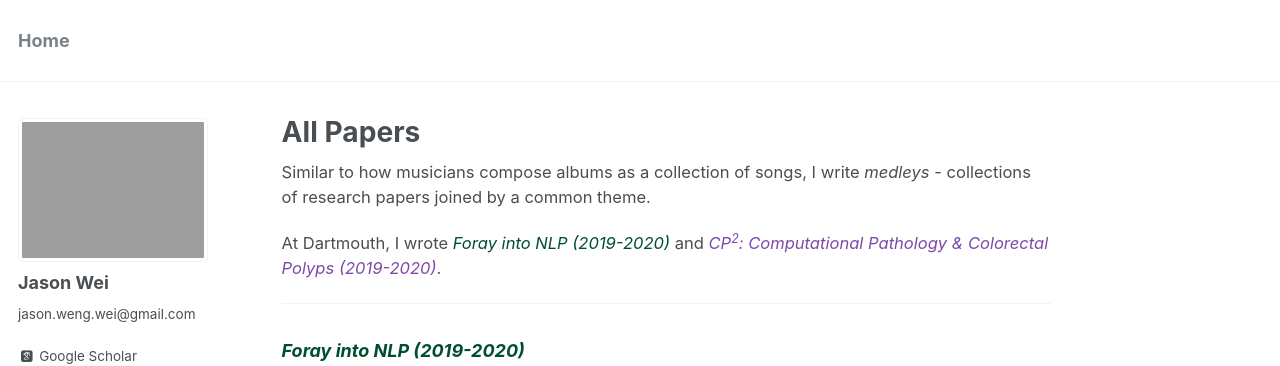
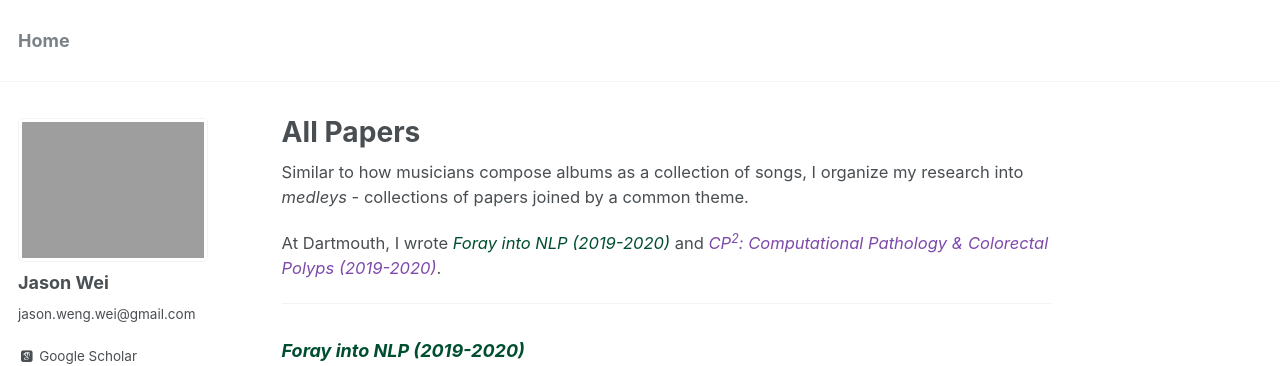
Before and after one commit to jasonwei20/jasonwei20.github.io, a Jekyll site: the page built from _pages/all_papers.md, in a window 1280 px wide and 900 px high. Shown: the top 366 px of the window. Built offline with Jekyll 4.4.1, drawn with Linux system fonts in a browser that asks for light colours; some web fonts are replaced.

Commit message:
add stuff

```diff
--- a/_pages/all_papers.md
+++ b/_pages/all_papers.md
@@ -4,7 +4,7 @@
 author_profile: true
 ---
 
-Similar to how musicians compose albums as a collection of songs, I write *medleys* - collections of research papers joined by a common theme.
+Similar to how musicians compose albums as a collection of songs, I organize my research into *medleys* - collections of papers joined by a common theme.
 
 At Dartmouth, I wrote [<span style="color:#004E30">*Foray into NLP (2019-2020)*</span>](#foray) and [<span style="color:#7d49ab"> *CP<sup>2</sup>: Computational Pathology & Colorectal Polyps (2019-2020)*</span>](#cp2).
 
```
